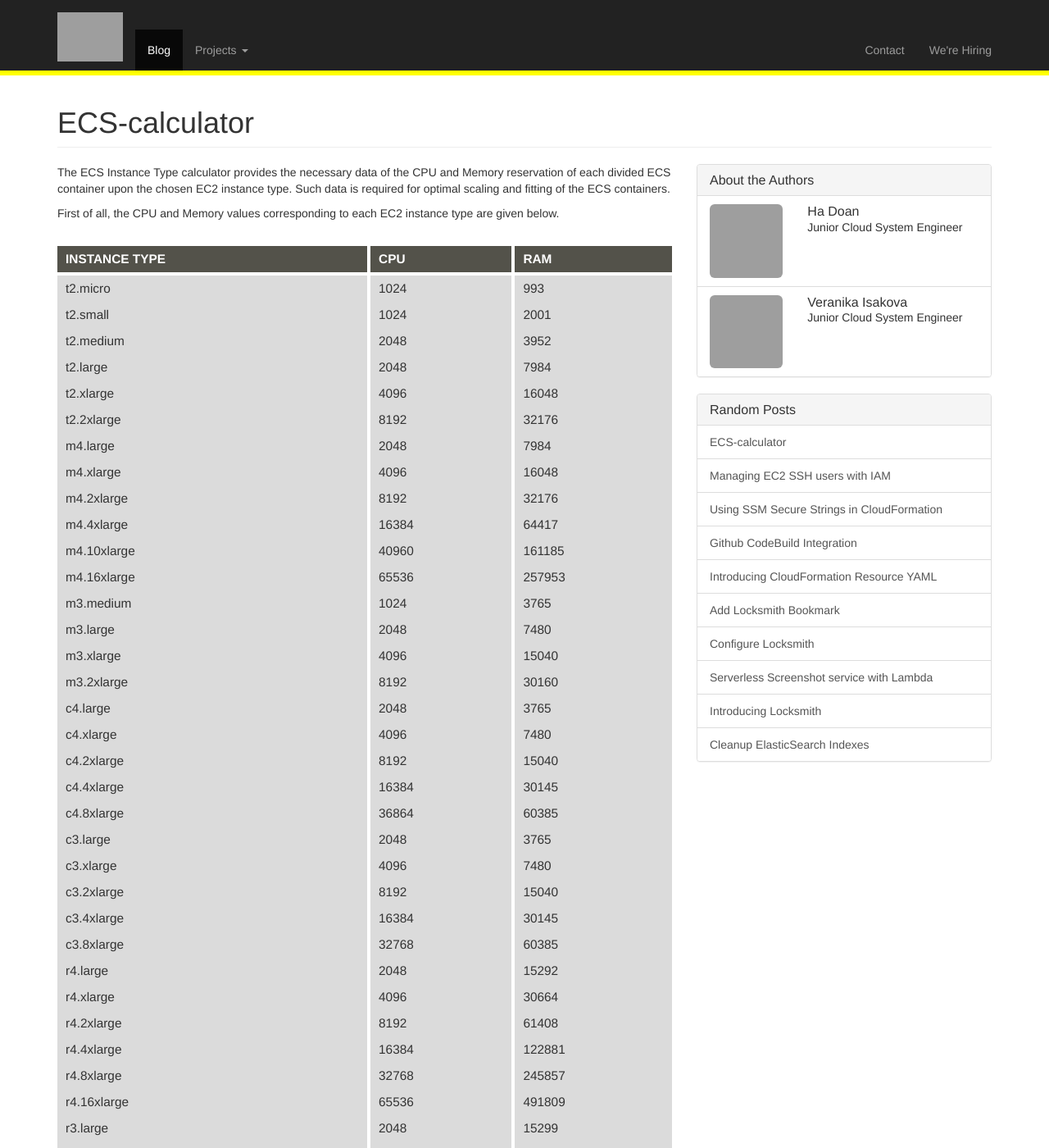
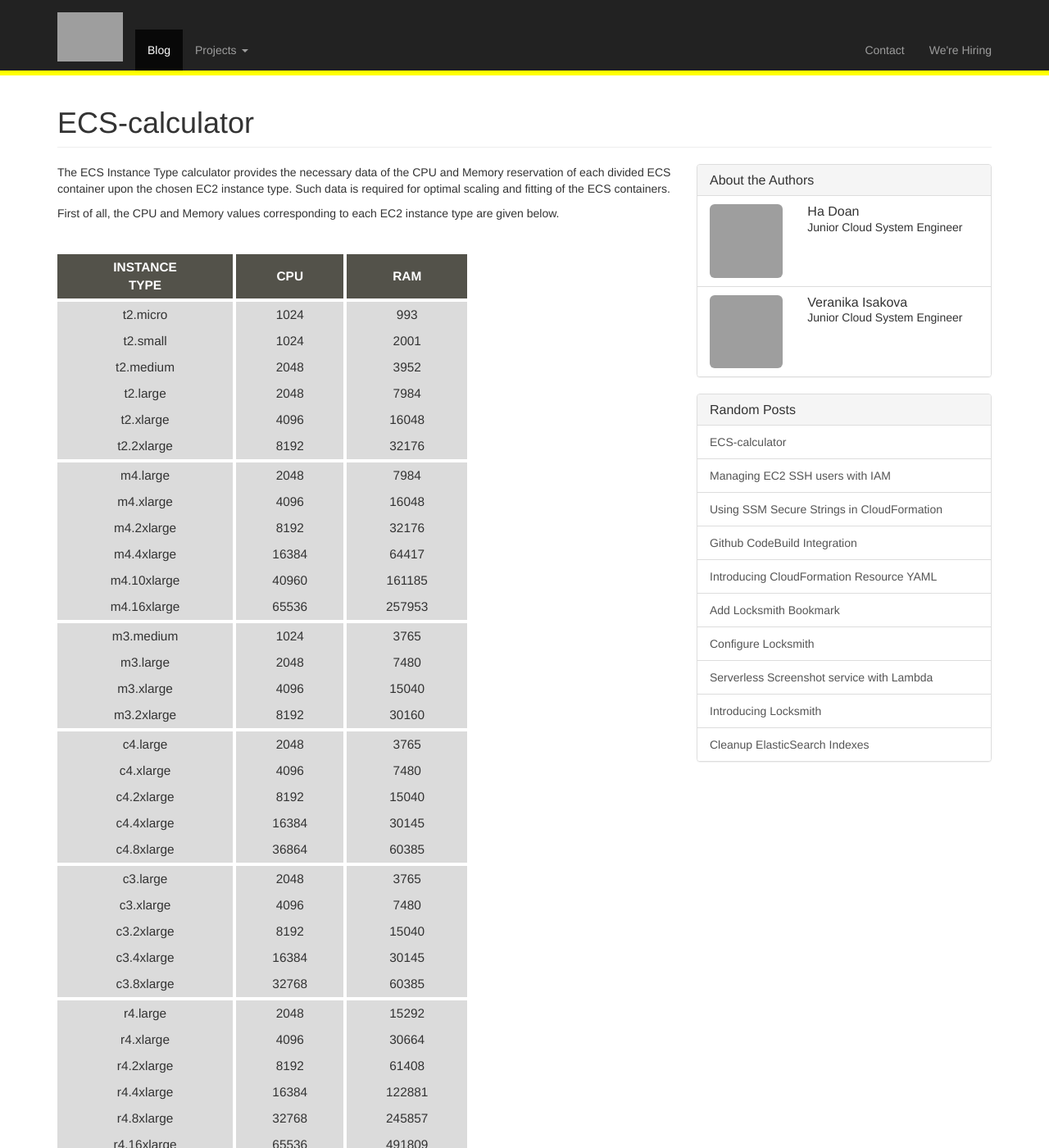
Before and after one commit to sentiampc/sentialabs.github.io, a Jekyll site: the page built from _posts/2018-05-25-ecs-calculator.md, in a window 1280 px wide and 1400 px high, cut to the strip 0-1400 px from the top of the window. Shown: the whole strip at 82% size. Built offline with Jekyll 4.4.1, drawn with Linux system fonts in a browser that asks for light colours; nearby versions of some CDN libraries; grey boxes are pictures that could not be loaded.

Commit message:
Add some styles to the table

```diff
--- a/_posts/2018-05-25-ecs-calculator.md
+++ b/_posts/2018-05-25-ecs-calculator.md
@@ -11,70 +11,85 @@ The ECS Instance Type calculator provides the necessary data of the CPU and Memo
 
 First of all, the CPU and Memory values corresponding to each EC2 instance type are given below.
 
-  |Instance Type| CPU| RAM|
-  |-------------|----|----|
+  <div markdown="1" class="table-responsive ec2-table">
+
+  |Instance<br/>Type| CPU| RAM|
+  | :-------------: | :----: | :----: |
   |t2.micro| 1024| 993|
   |t2.small| 1024| 2001|
   |t2.medium| 2048| 3952|
   |t2.large| 2048| 7984|
   |t2.xlarge| 4096| 16048|
   |t2.2xlarge| 8192| 32176|
+  |----------------------|
   |m4.large| 2048| 7984|
   |m4.xlarge| 4096| 16048|
   |m4.2xlarge| 8192| 32176|
   |m4.4xlarge| 16384| 64417|
   |m4.10xlarge| 40960| 161185|
   |m4.16xlarge| 65536| 257953|
+  |----------------------|
   |m3.medium| 1024| 3765|
   |m3.large| 2048| 7480|
   |m3.xlarge| 4096| 15040|
   |m3.2xlarge| 8192| 30160|
+  |----------------------|
   |c4.large| 2048| 3765|
   |c4.xlarge| 4096| 7480|
   |c4.2xlarge| 8192| 15040|
   |c4.4xlarge| 16384| 30145|
   |c4.8xlarge| 36864| 60385|
+  |----------------------|
   |c3.large| 2048| 3765|
   |c3.xlarge| 4096| 7480|
   |c3.2xlarge| 8192| 15040|
   |c3.4xlarge| 16384| 30145|
   |c3.8xlarge| 32768| 60385|
+  |----------------------|
   |r4.large| 2048| 15292|
   |r4.xlarge| 4096| 30664|
   |r4.2xlarge| 8192| 61408|
   |r4.4xlarge| 16384| 122881|
   |r4.8xlarge| 32768| 245857|
   |r4.16xlarge| 65536| 491809|
+  |----------------------|
   |r3.large| 2048| 15299|
   |r3.xlarge| 4096| 30680|
   |r3.2xlarge| 8192| 61442|
   |r3.4xlarge| 16384| 122950|
   |r3.8xlarge| 32768| 245996|
+  |----------------------|
   |i2.xlarge| 4096| 30680|
   |i2.2xlarge| 8192| 61442|
   |i2.4xlarge| 16384| 122950|
   |i2.8xlarge| 32768| 245996|
+  |----------------------|
   |i3.large| 2048| 15292|
   |i3.xlarge| 4096| 30664|
   |i3.2xlarge| 8192| 61408|
   |i3.4xlarge| 16384| 122881|
   |i3.8xlarge| 32768| 245857|
   |i3.16xlarge| 65536| 491809|
+  |----------------------|
   |m5.large| 2048| 7690|
   |m5.xlarge| 4096| 15586|
   |m5.2xlarge| 8192| 31377|
   |m5.4xlarge| 16384| 62960|
   |m5.12xlarge| 49152| 189294|
   |m5.24xlarge| 98304| 378665|
+  |----------------------|
   |c5.large| 2048| 3714|
   |c5.xlarge| 4096| 7634|
   |c5.2xlarge| 8192| 15473|
   |c5.4xlarge| 16384| 31152|
   |c5.9xlarge| 36864| 70351|
   |c5.18xlarge| 73728| 140780|
+  |----------------------|
   |d2.xlarge| 4096| 30664|
   |d2.2xlarge| 8192| 61408|
   |d2.4xlarge| 16384| 122881|
   |d2.8xlarge| 36864| 245857|
 
+  </div>
+
   You can also find this information in yaml format [here](/assets/files/2018-05-25-ecs-calculator/ec2-instance-list.yml)
--- a/assets/css/default.css
+++ b/assets/css/default.css
@@ -148,3 +148,8 @@ img + em {
 #post .feature-last-column table tfoot tr:last-child td:last-child {
   background-color: #FFD098;
 }
+
+#post .ec2-table {
+  table-layout: fixed;
+  width: 500px;
+}
```
